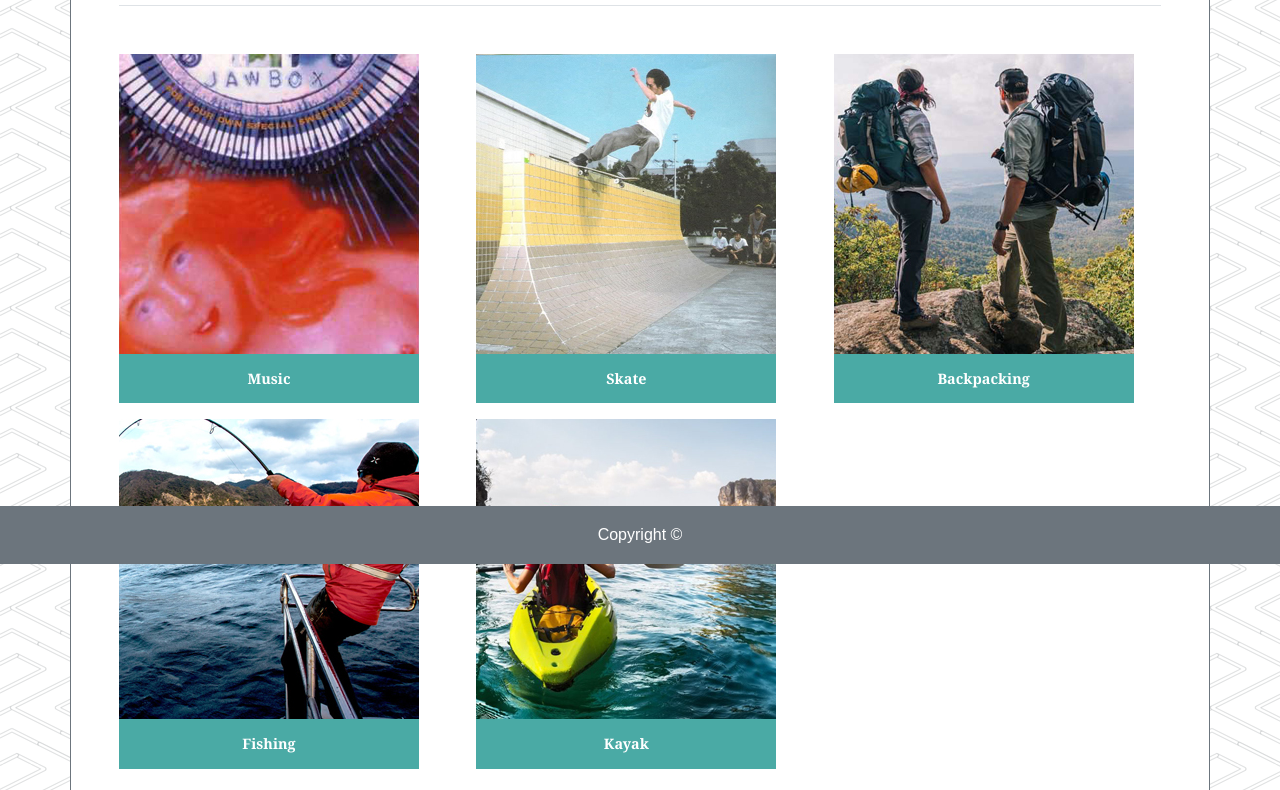
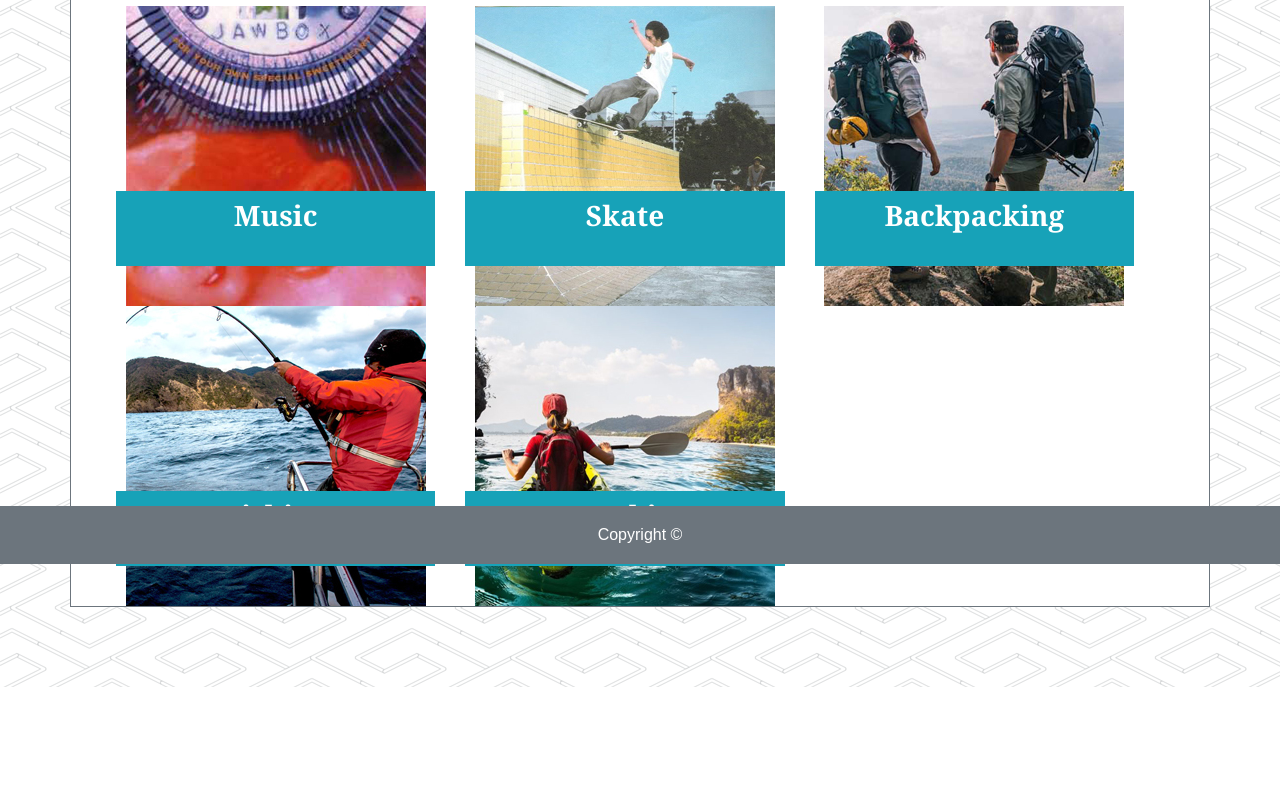
Before and after one commit to bbillman89/Bootstrap-Portfolio, a plain HTML site: page Bootstrap_Portfolio.html in a window 1280 px wide. Shown: the part 236-1026 px from the top of the page. After the commit the page ends 923 px from the top, so only its background shows below. Drawn offline with nearby package versions, Linux system fonts and the light colour scheme.

Commit message:
gallery close

```diff
--- a/Bootstrap_Portfolio.html
+++ b/Bootstrap_Portfolio.html
@@ -28,40 +28,61 @@
             </div>
         </nav>
 
-        <div class="container bg-white border border-secondary p-5 my-5">
+        <div class="container bg-white border border-secondary ">
             <section class="border-bottom mb-5">
                 <h1 class="pb-3" >Portfolio</h1>
             </section>
-            <div class="row">
-                <div class="col-md-4 col-xs-1 col-s-1">
-                    <a href="#" class="figure">
-                        <img class="figure-img img-fluid mb-0" src="assets/images/music.jpg" />
-                        <h3 class="figure-caption text-white text-center p-3 mb-3">Music</h3>
-                    </a>
+            <div class="container">
+            <div class="row col-sm-12">
+                <div class="col-md-4 col-xs-1 col-s-2">
+                    <div class="col-sm-12 thumbnail text-center">
+                        <a href="#">
+                            <img class="img-responsive" src="assets/images/music.jpg" />
+                            <div class="caption bg-info">
+                                <h3 class="text-white mt-2">Music</h3>
+                            </div>
+                        </a>
+                    </div>
                 </div>
-                <div class="col-md-4 col-xs-1 col-s-1">
-                    <a href="#" class="figure">
-                        <img class="figure-img img-fluid mb-0" src="assets/images/skate.jpg" />
-                        <h3 class="figure-caption text-white text-center p-3 mb-3">Skate</h3>
-                    </a>
+                <div class="col-md-4 col-xs-1 col-s-2">
+                    <div class="col-sm-12 thumbnail text-center">
+                        <a href="#">
+                            <img class="img-responsive" src="assets/images/skate.jpg" />
+                            <div class="caption bg-info">
+                                <h3 class="text-white mt-2">Skate</h3>
+                            </div>
+                        </a>
+                    </div>
                 </div>
-                <div class="col-md-4 col-xs-1 col-s-1">
-                    <a href="#" class="figure">
-                        <img class="figure-img img-fluid mb-0" src="assets/images/backpacking.jpg" />
-                        <h3 class="figure-caption text-white text-center p-3 mb-3">Backpacking</h3>
-                    </a>
+                <div class="col-md-4 col-xs-1 col-s-2">
+                    <div class="col-sm-12 thumbnail text-center">
+                        <a href="#">
+                            <img class="img-responsive" src="assets/images/backpacking.jpg" />
+                            <div class="caption bg-info">
+                                <h3 class="text-white mt-2">Backpacking</h3>
+                            </div>
+                        </a>
+                    </div>
                 </div>
-                <div class="col-md-4 col-xs-1 col-s-1">
-                    <a href="#" class="figure">
-                        <img class="figure-img img-fluid mb-0" src="assets/images/fishing.jpg" />
-                        <h3 class="figure-caption text-white text-center p-3 mb-3">Fishing</h3>
-                    </a>
+                <div class="col-md-4 col-xs-1 col-s-2">
+                    <div class="col-sm-12 thumbnail text-center">
+                        <a href="#">
+                            <img class="img-responsive" src="assets/images/fishing.jpg" />
+                            <div class="caption bg-info">
+                                <h3 class="text-white mt-2">Fishing</h3>
+                            </div>
+                        </a>
+                    </div>
                 </div>
-                <div class="col-md-4 col-xs-1 col-s-1">
-                    <a href="#" class="figure">
-                        <img class="figure-img img-fluid mb-0" src="assets/images/kayaking.jpg" />
-                        <h3 class="figure-caption text-white text-center p-3 mb-3">Kayak</h3>
-                    </a>
+                <div class="col-md-4 col-xs-1 col-s-2">
+                    <div class="col-sm-12 thumbnail text-center">
+                        <a href="#">
+                            <img class="img-responsive" src="assets/images/kayaking.jpg" />
+                            <div class="caption bg-info">
+                                <h3 class="text-white mt-2">Kayaking</h3>
+                            </div>
+                        </a>
+                    </div>
                 </div>
             </div>
         </div>
--- a/assets/css/style_custom.css
+++ b/assets/css/style_custom.css
@@ -22,6 +22,16 @@ body {
     background-color: #4aaaa5;
 }
 
-.figure-caption {
-    background-color: #4aaaa5;
+.thumbnail {
+    border: 0 none;
+    box-shadow: none;
+    margin:0;
+    padding:0;
 }
+
+.caption {
+    position: absolute;
+    width: 100%;
+    bottom: 40px;
+    height: 25%;
+}
```
